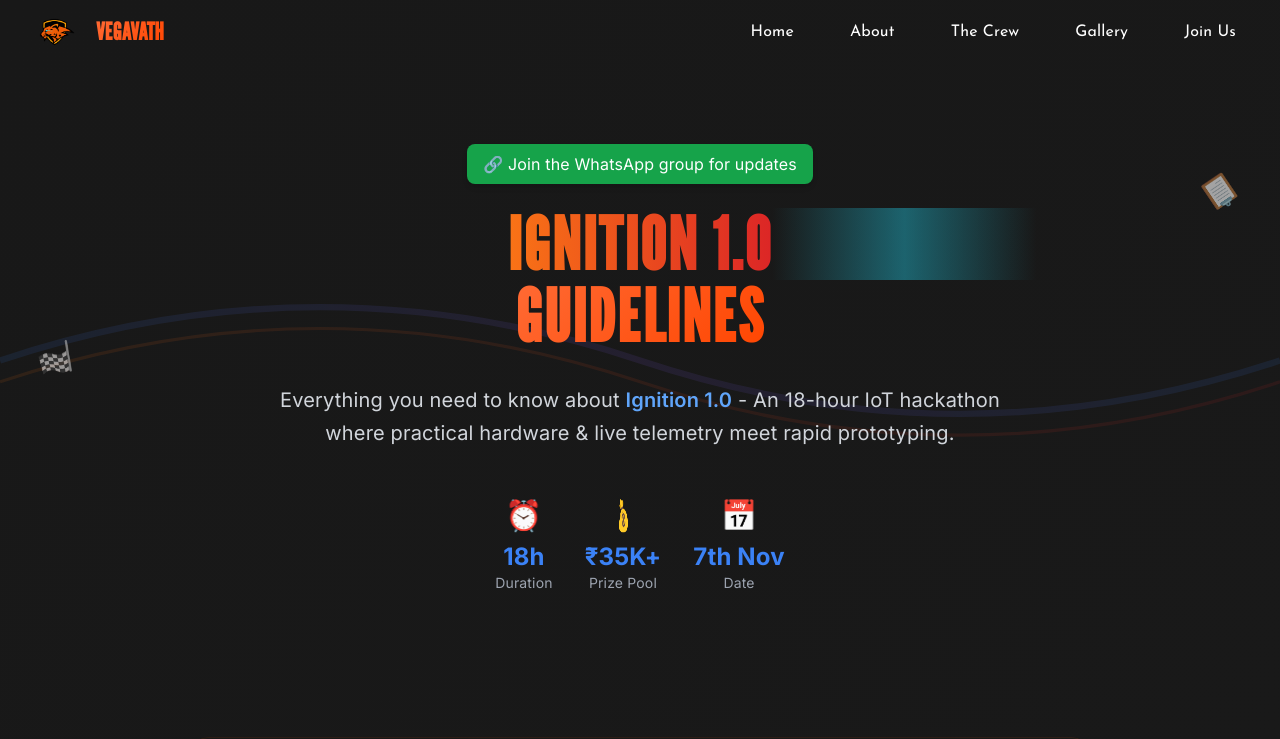
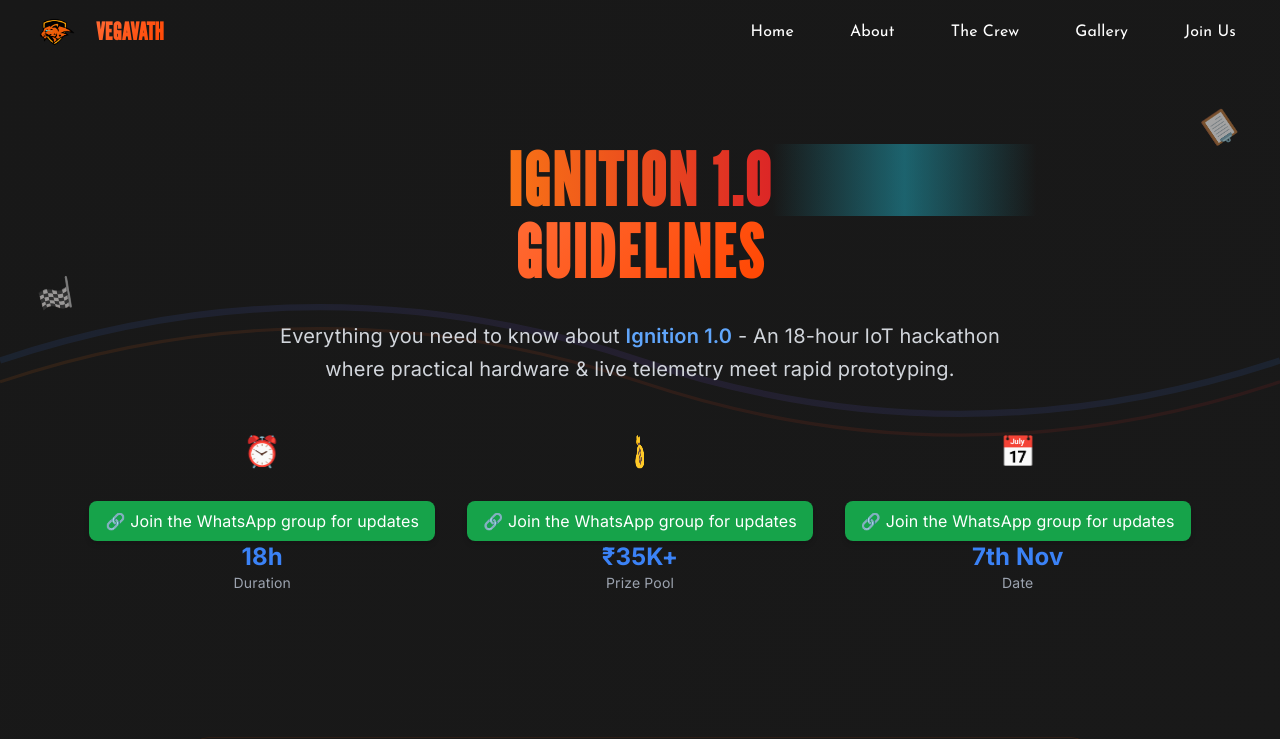
Before and after one commit to rehanbawakhan/TV-Website, a Next.js app: page /guidelines in a window 1280 px wide. Shown: the top 739 px of the page. Built offline with nearby package versions, Linux system fonts and the light colour scheme.

Commit message:
chore(guidelines): move WhatsApp CTA below quick stats

```diff
--- a/src/components/GuidelinesPage.tsx
+++ b/src/components/GuidelinesPage.tsx
@@ -127,17 +127,6 @@ export default function GuidelinesPage() {
         </div>
 
         <div className="max-w-6xl mx-auto text-center relative z-10">
-          {/* WhatsApp group link (top) */}
-          <div className="mb-6">
-            <a
-              href="https://chat.whatsapp.com/FTCvjQ1Z6TVKD75GrVHEJe?mode=wwt"
-              target="_blank"
-              rel="noreferrer"
-              className="inline-flex items-center gap-2 px-4 py-2 bg-green-600 hover:bg-green-700 text-white rounded-lg shadow-md"
-            >
-              🔗 Join the WhatsApp group for updates
-            </a>
-          </div>
           <motion.h1
             initial={{ opacity: 0, y: 50 }}
             animate={headerInView ? { opacity: 1, y: 0 } : {}}
@@ -252,6 +241,17 @@ export default function GuidelinesPage() {
                 >
                   {stat.icon}
                 </motion.div>
+              {/* WhatsApp group link (below icons) */}
+              <div className="mt-8">
+                <a
+                  href="https://chat.whatsapp.com/FTCvjQ1Z6TVKD75GrVHEJe?mode=wwt"
+                  target="_blank"
+                  rel="noreferrer"
+                  className="inline-flex items-center gap-2 px-4 py-2 bg-green-600 hover:bg-green-700 text-white rounded-lg shadow-md"
+                >
+                  🔗 Join the WhatsApp group for updates
+                </a>
+              </div>
                 <div className="text-2xl font-bold text-blue-500 group-hover:text-blue-400 transition-colors">
                   {stat.value}
                 </div>
```
